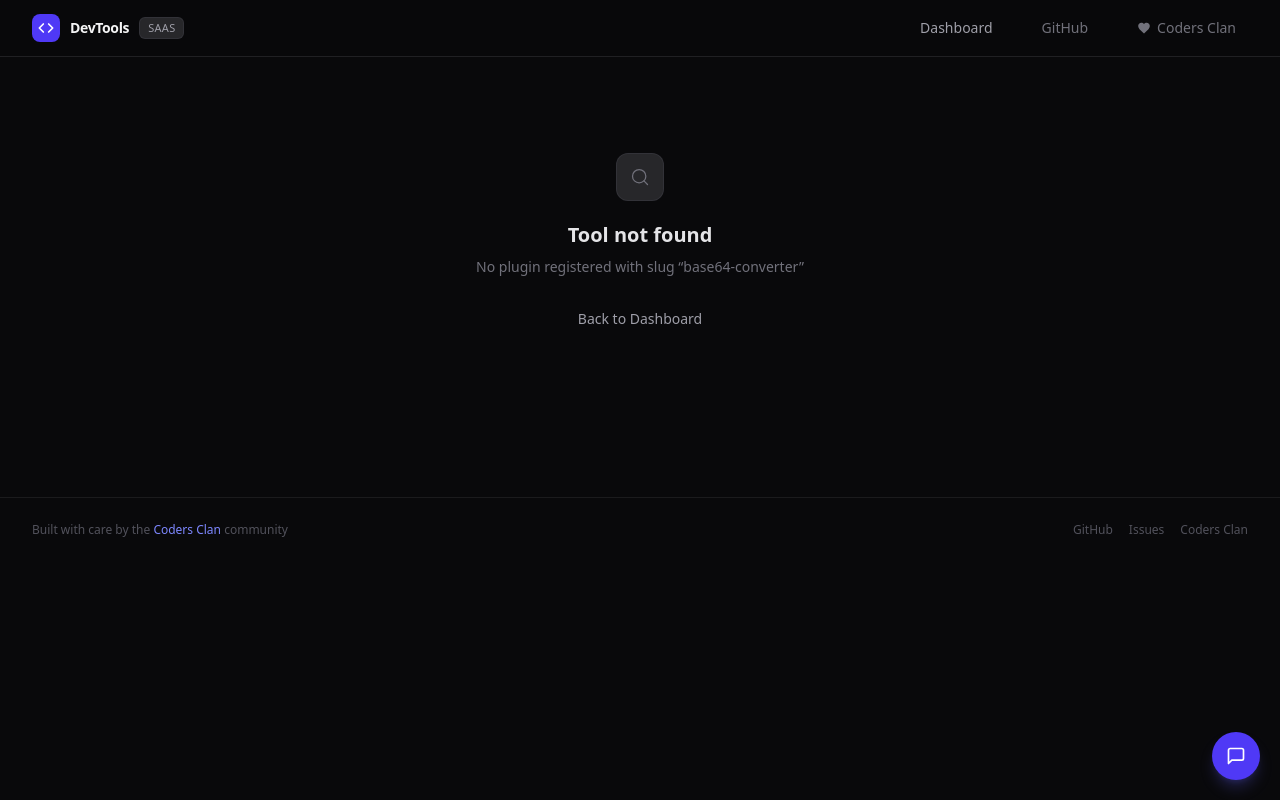
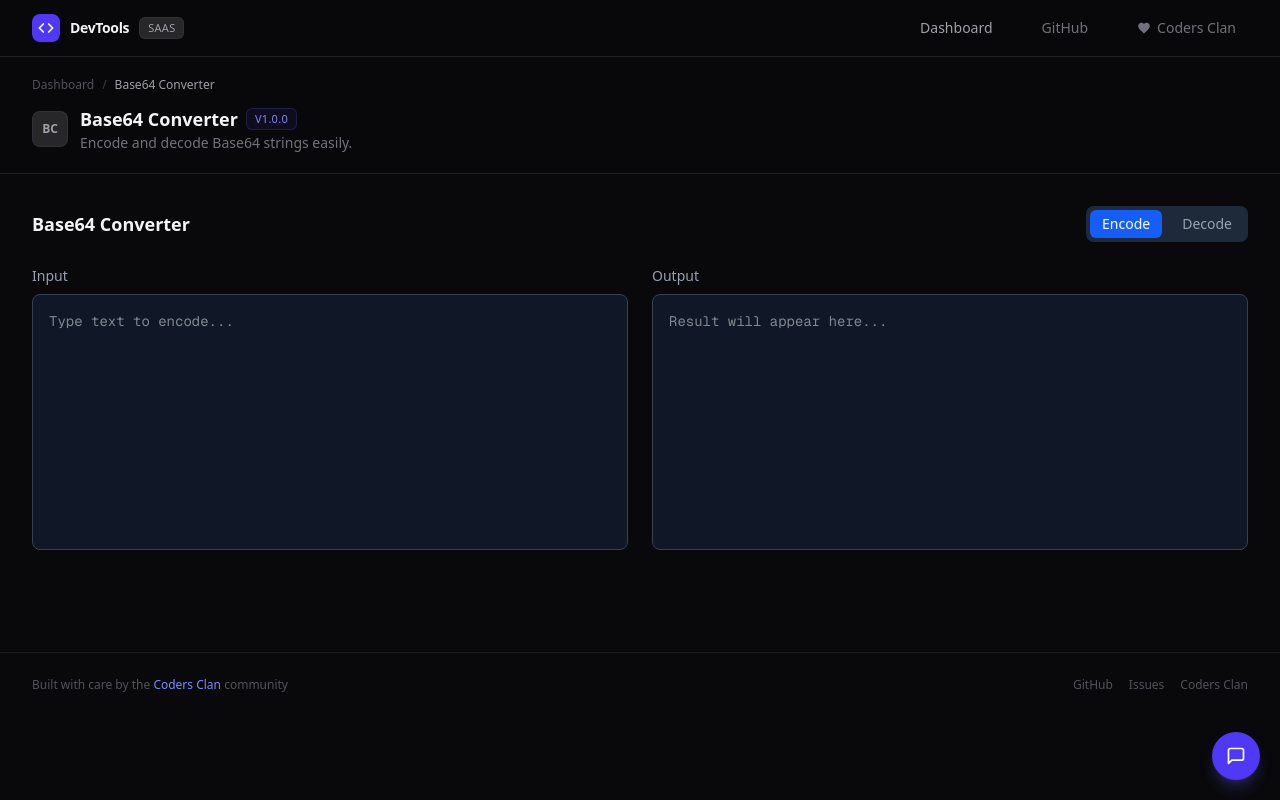
Before and after one commit to davesheffer/dev-tool-saas, a Next.js app: page /tools/base64-converter in a window 1280 px wide. Before the commit this address had no page. Built offline with nearby package versions, Linux system fonts and the light colour scheme.

Commit message:
feat: Add a new Base64 Converter plugin.

```diff
--- /dev/null
+++ b/plugins/base64-converter/index.tsx
@@ -0,0 +1,92 @@
+"use client";
+
+import { useState, useEffect } from "react";
+
+export default function Base64Converter() {
+    const [input, setInput] = useState("");
+    const [output, setOutput] = useState("");
+    const [mode, setMode] = useState<"encode" | "decode">("encode");
+    const [error, setError] = useState<string | null>(null);
+
+    useEffect(() => {
+        setError(null);
+        if (!input) {
+            setOutput("");
+            return;
+        }
+
+        try {
+            if (mode === "encode") {
+                setOutput(btoa(input));
+            } else {
+                setOutput(atob(input));
+            }
+        } catch (e) {
+            setError("Invalid input for " + mode);
+            setOutput("");
+        }
+    }, [input, mode]);
+
+    return (
+        <div className="space-y-6">
+            <div className="flex items-center justify-between">
+                <h2 className="text-lg font-semibold text-gray-100">Base64 Converter</h2>
+                <div className="flex space-x-2 bg-gray-800 p-1 rounded-lg">
+                    <button
+                        onClick={() => setMode("encode")}
+                        className={`px-3 py-1 text-sm rounded-md transition-colors ${mode === "encode"
+                            ? "bg-blue-600 text-white"
+                            : "text-gray-400 hover:text-white"
+                            }`}
+                    >
+                        Encode
+                    </button>
+                    <button
+                        onClick={() => setMode("decode")}
+                        className={`px-3 py-1 text-sm rounded-md transition-colors ${mode === "decode"
+                            ? "bg-blue-600 text-white"
+                            : "text-gray-400 hover:text-white"
+                            }`}
+                    >
+                        Decode
+                    </button>
+                </div>
+            </div>
+
+            <div className="grid grid-cols-1 md:grid-cols-2 gap-6">
+                <div className="space-y-2">
+                    <label className="block text-sm font-medium text-gray-400">
+                        Input
+                    </label>
+                    <textarea
+                        value={input}
+                        onChange={(e) => setInput(e.target.value)}
+                        className="w-full h-64 bg-gray-900 border border-gray-700 rounded-lg p-4 text-gray-100 focus:ring-2 focus:ring-blue-500 focus:border-transparent outline-none resize-none font-mono text-sm"
+                        placeholder={
+                            mode === "encode"
+                                ? "Type text to encode..."
+                                : "Paste Base64 to decode..."
+                        }
+                    />
+                </div>
+
+                <div className="space-y-2">
+                    <label className="block text-sm font-medium text-gray-400">
+                        Output
+                    </label>
+                    <div className="relative">
+                        <textarea
+                            readOnly
+                            value={error || output}
+                            className={`w-full h-64 bg-gray-900 border rounded-lg p-4 focus:ring-2 focus:border-transparent outline-none resize-none font-mono text-sm ${error
+                                ? "border-red-500 text-red-500 focus:ring-red-500"
+                                : "border-gray-700 text-gray-100 focus:ring-blue-500"
+                                }`}
+                            placeholder="Result will appear here..."
+                        />
+                    </div>
+                </div>
+            </div>
+        </div>
+    );
+}
--- a/src/core/plugin-registry.ts
+++ b/src/core/plugin-registry.ts
@@ -2,6 +2,7 @@ import type { PluginManifest, PluginRegistryEntry } from "@/types/plugin";
 
 import jsonFormatterManifest from "../../plugins/json-formatter/manifest.json";
 import jwtDecoderManifest from "../../plugins/jwt-decoder/manifest.json";
+import base64ConverterManifest from "../../plugins/base64-converter/manifest.json";
 
 /**
  * Plugin Registry
@@ -22,6 +23,10 @@ const registry: PluginRegistryEntry[] = [
   {
     manifest: jwtDecoderManifest as PluginManifest,
     load: () => import("../../plugins/jwt-decoder"),
+  },
+  {
+    manifest: base64ConverterManifest as PluginManifest,
+    load: () => import("../../plugins/base64-converter"),
   },
 ];
 
```
Also changed, not shown: plugins/base64-converter/README.md (added), plugins/base64-converter/manifest.json (added), 1 other file (tests, documents, lock files or other folders).
